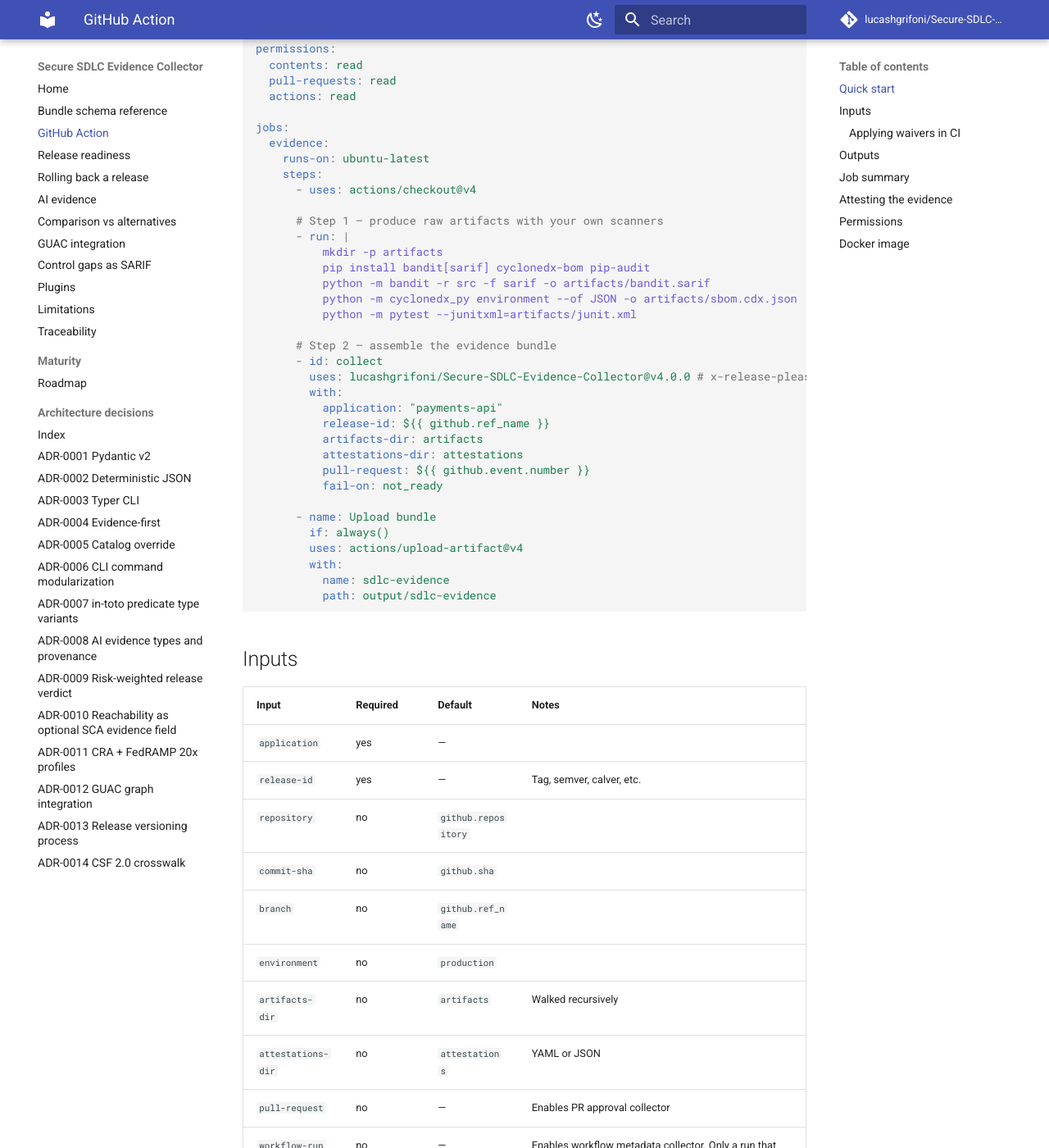
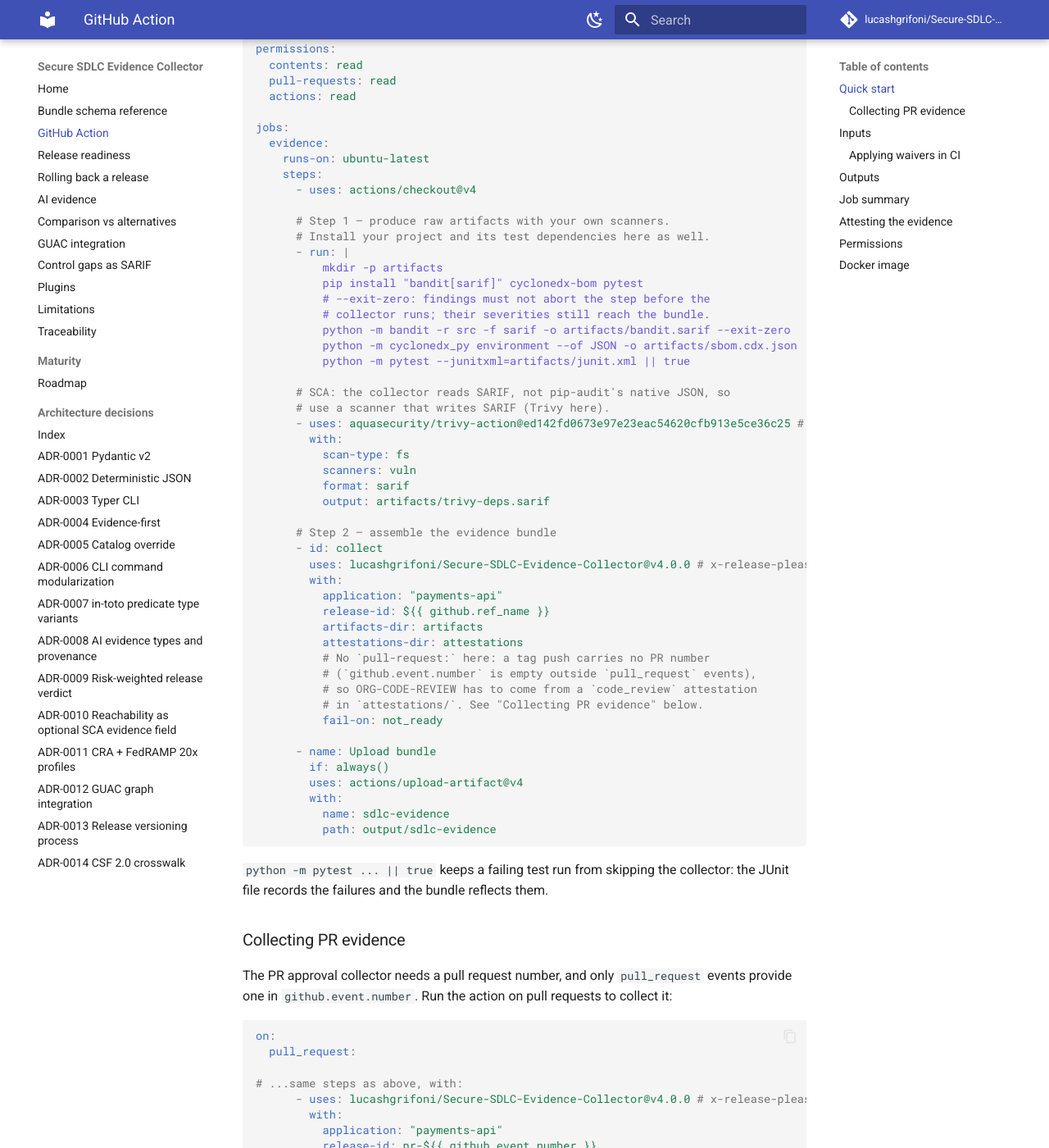
Before and after one commit to lucashgrifoni/Secure-SDLC-Evidence-Collector, an MkDocs documentation site: the page built from docs/github_action.md, in a window 1280 px wide and 1400 px high, scrolled down 396 px. Shown: the whole window at 82% size. Built offline with MkDocs 1.6.1 and Material for MkDocs 9.7.7, drawn with Linux system fonts in a browser that asks for light colours; comment, search, counter and statistics services are not loaded; some of the changed text lies outside the part shown.

Commit message:
docs(action): make the quick start and docker example run as written
- The quick start triggered on tag pushes but passed
  github.event.number, which only pull_request events carry, so the PR
  collector never ran. Drop it there and show a pull_request variant.
- bandit exits non-zero on findings and aborted the step: add
  --exit-zero. pytest was never installed; pip-audit was installed but
  never run (and its native JSON is not parsed), so SCA now comes from
  a Trivy SARIF step.
- The docker example failed with PermissionError on Linux hosts, where
  the output mount is not writable by the image's UID 10001. Create the
  directory and run with --user "$(id -u):$(id -g)"; drop the stale
  2.0.5 tag.

````diff
--- a/docs/github_action.md
+++ b/docs/github_action.md
@@ -24,13 +24,25 @@ jobs:
     steps:
       - uses: actions/checkout@v4
 
-      # Step 1 — produce raw artifacts with your own scanners
+      # Step 1 — produce raw artifacts with your own scanners.
+      # Install your project and its test dependencies here as well.
       - run: |
           mkdir -p artifacts
-          pip install bandit[sarif] cyclonedx-bom pip-audit
-          python -m bandit -r src -f sarif -o artifacts/bandit.sarif
+          pip install "bandit[sarif]" cyclonedx-bom pytest
+          # --exit-zero: findings must not abort the step before the
+          # collector runs; their severities still reach the bundle.
+          python -m bandit -r src -f sarif -o artifacts/bandit.sarif --exit-zero
           python -m cyclonedx_py environment --of JSON -o artifacts/sbom.cdx.json
-          python -m pytest --junitxml=artifacts/junit.xml
+          python -m pytest --junitxml=artifacts/junit.xml || true
+
+      # SCA: the collector reads SARIF, not pip-audit's native JSON, so
+      # use a scanner that writes SARIF (Trivy here).
+      - uses: aquasecurity/trivy-action@ed142fd0673e97e23eac54620cfb913e5ce36c25 # 0.36.0
+        with:
+          scan-type: fs
+          scanners: vuln
+          format: sarif
+          output: artifacts/trivy-deps.sarif
 
       # Step 2 — assemble the evidence bundle
       - id: collect
@@ -40,7 +52,10 @@ jobs:
           release-id: ${{ github.ref_name }}
           artifacts-dir: artifacts
           attestations-dir: attestations
-          pull-request: ${{ github.event.number }}
+          # No `pull-request:` here: a tag push carries no PR number
+          # (`github.event.number` is empty outside `pull_request` events),
+          # so ORG-CODE-REVIEW has to come from a `code_review` attestation
+          # in `attestations/`. See "Collecting PR evidence" below.
           fail-on: not_ready
 
       - name: Upload bundle
@@ -50,6 +65,31 @@ jobs:
           name: sdlc-evidence
           path: output/sdlc-evidence
 ```
+
+`python -m pytest ... || true` keeps a failing test run from skipping the
+collector: the JUnit file records the failures and the bundle reflects them.
+
+### Collecting PR evidence
+
+The PR approval collector needs a pull request number, and only
+`pull_request` events provide one in `github.event.number`. Run the action on
+pull requests to collect it:
+
+```yaml
+on:
+  pull_request:
+
+# ...same steps as above, with:
+      - uses: lucashgrifoni/Secure-SDLC-Evidence-Collector@v4.0.0 # x-release-please-version
+        with:
+          application: "payments-api"
+          release-id: pr-${{ github.event.number }}
+          artifacts-dir: artifacts
+          pull-request: ${{ github.event.number }}
+```
+
+On a tag push, either look the merged PR number up yourself and pass it, or
+record the review in a `code_review` attestation.
 
 ## Inputs
 
@@ -63,7 +103,7 @@ jobs:
 | `environment` | no | `production` | |
 | `artifacts-dir` | no | `artifacts` | Walked recursively |
 | `attestations-dir` | no | `attestations` | YAML or JSON |
-| `pull-request` | no | — | Enables PR approval collector |
+| `pull-request` | no | — | Enables PR approval collector. An empty value is ignored, so `${{ github.event.number }}` only works on `pull_request` events |
 | `workflow-run` | no | — | Enables workflow metadata collector. Only a run that concluded with `success` satisfies a control; the run executing the action is still in progress, so `${{ github.run_id }}` from the same job never does. Pass a finished run |
 | `exceptions-dir` | no | — | Directory with waiver (exception) files |
 | `catalog` | no | — | Your own controls YAML, **or** the bare name of a bundled catalog |
@@ -179,15 +219,21 @@ No token is logged by the collector.
 
 An OCI image is also provided (`Dockerfile` in the repo root). It runs as
 a non-root UID (`10001:10001`) and expects evidence volumes mounted into
-`/workspace`:
+`/workspace`. The output mount must be writable by the user the container
+runs as. On a Linux host a fresh `output/` directory belongs to you (or to
+root, if Docker creates it), not to UID 10001, and the run fails with
+`PermissionError` (exit `3`). Create the directory first and run the
+container with your own UID and GID:
 
 ```bash
-docker build -t sdlc-evidence:2.0.5 .
+docker build -t sdlc-evidence:local .
+mkdir -p output
 docker run --rm \
+  --user "$(id -u):$(id -g)" \
   -v "$PWD/artifacts:/workspace/artifacts:ro" \
   -v "$PWD/attestations:/workspace/attestations:ro" \
   -v "$PWD/output:/workspace/output" \
-  sdlc-evidence:2.0.5 run \
+  sdlc-evidence:local run \
     --application payments-api \
     --repository acme/payments-api \
     --release-id 2026.04.10 \
@@ -196,3 +242,8 @@ docker run --rm \
     --attestations-dir /workspace/attestations \
     --output-dir /workspace/output
 ```
+
+Alternatively keep the image's UID and give it the directory
+(`sudo chown 10001:10001 output`). Docker Desktop on Windows and macOS
+maps bind-mount ownership, so the command also works there without
+`--user`.
````
